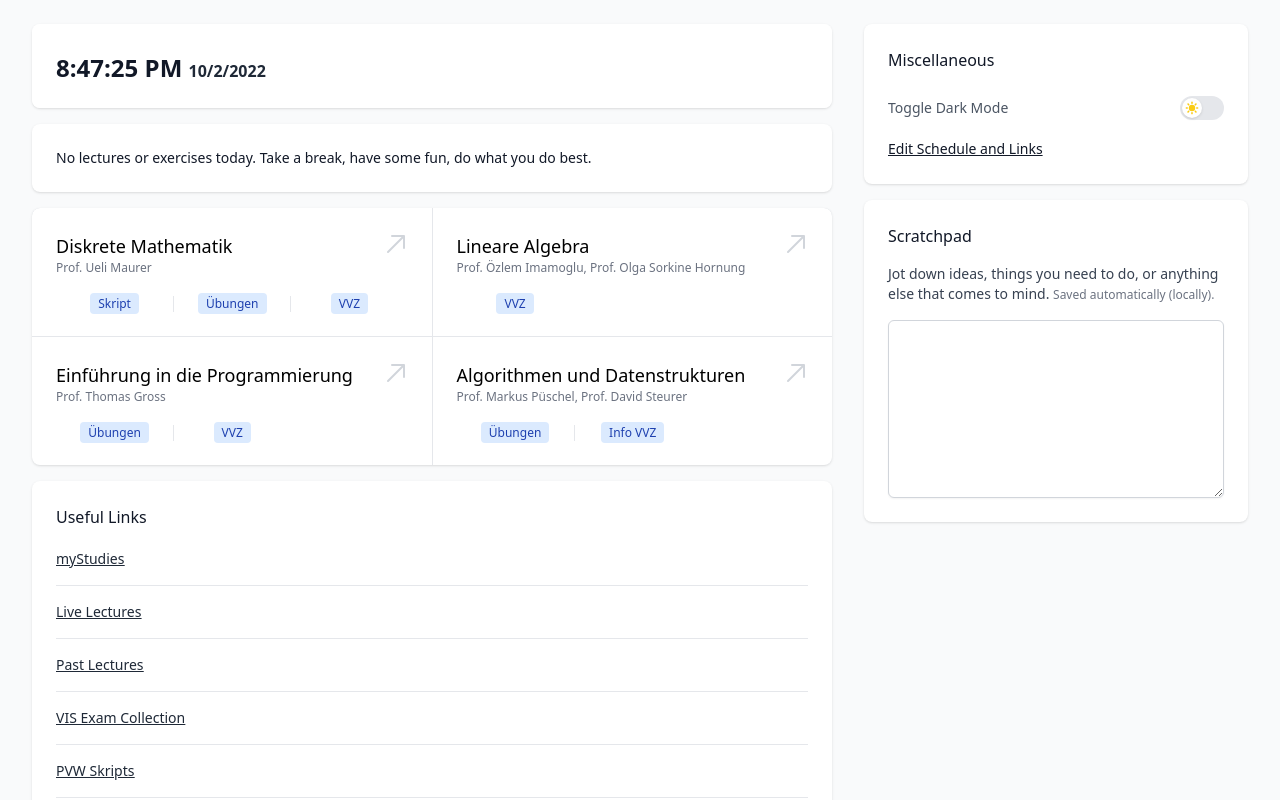
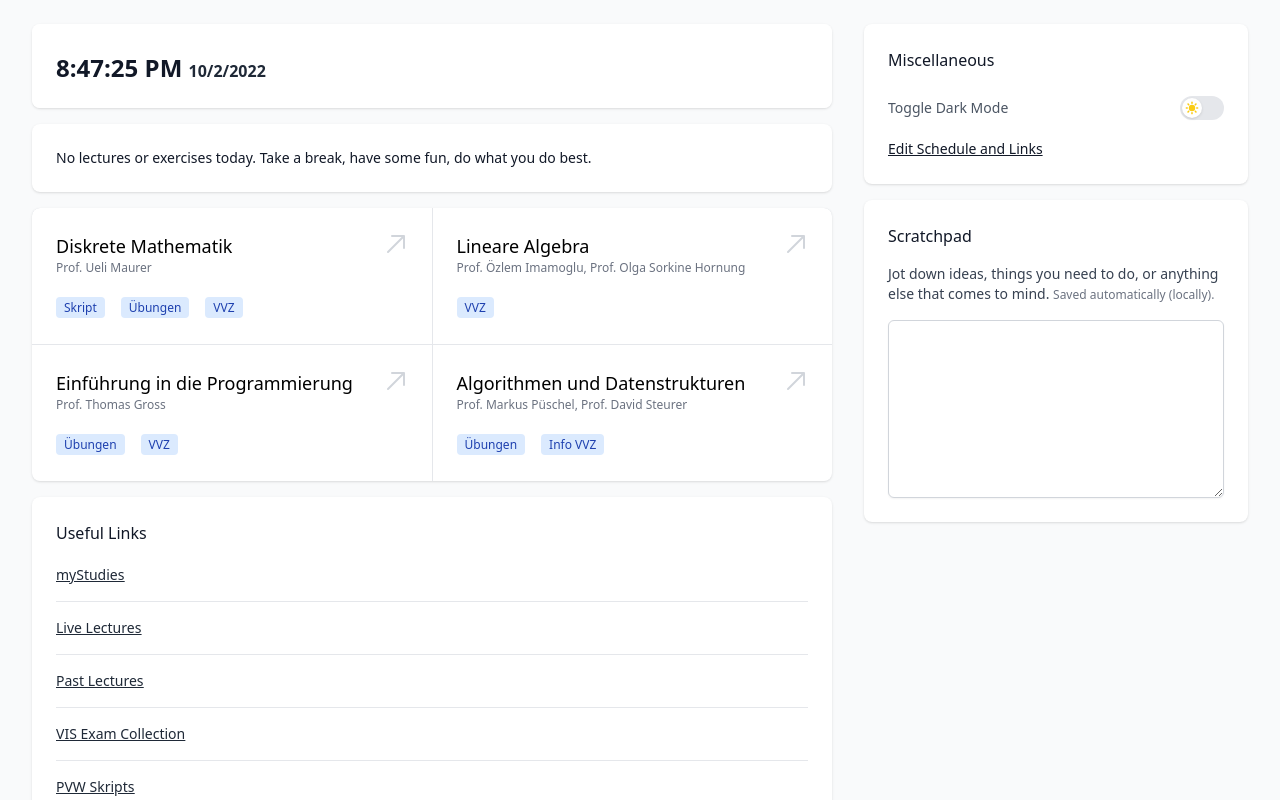
Before and after one commit to vincentdoerig/ETH-quicklinks, a Vue app: page / in a window 1280 px wide. Both pictures are taken after a click on the button "Semester 1". Shown: the top 800 px of the page. Built offline with nearby package versions, Linux system fonts and the light colour scheme; a web font is replaced by a local one.

Commit message:
fix: scroll container if link names are too long

```diff
--- a/src/components/Links.vue
+++ b/src/components/Links.vue
@@ -79,17 +79,17 @@
                       {{ subject.lecturer }}
                     </h4>
 
-                    <div class="grid grid-cols-1 mt-5 divide-y divide-gray-200 dark:divide-slate-500 sm:grid-cols-3 sm:divide-y-0 sm:divide-x">
-                      <div
+                    <div class="mt-5 -mb-4 relative py-1 flex gap-4 justify-start overflow-x-scroll text-xs font-medium">
+                      <span
                         v-for="link in subject.links"
                         :key="link.label"
-                        class="py-4 text-xs font-medium text-center sm:py-0"
+                        class="mb-4"
                       >
                         <a
                           :href="link.href"
-                          class="relative px-2 py-0.5 text-blue-800 dark:text-blue-200 bg-blue-100 dark:bg-blue-900 rounded hover:bg-blue-200 hover:text-blue-900 hover:dark:bg-blue-700 hover:dark:text-blue-100"
+                          class="relative whitespace-nowrap px-2 py-0.5 text-blue-800 dark:text-blue-200 bg-blue-100 dark:bg-blue-900 rounded hover:bg-blue-200 hover:text-blue-900 hover:dark:bg-blue-700 hover:dark:text-blue-100"
                         >{{ link.label }}</a>
-                      </div>
+                      </span>
                     </div>
                   </div>
                   <span
```
